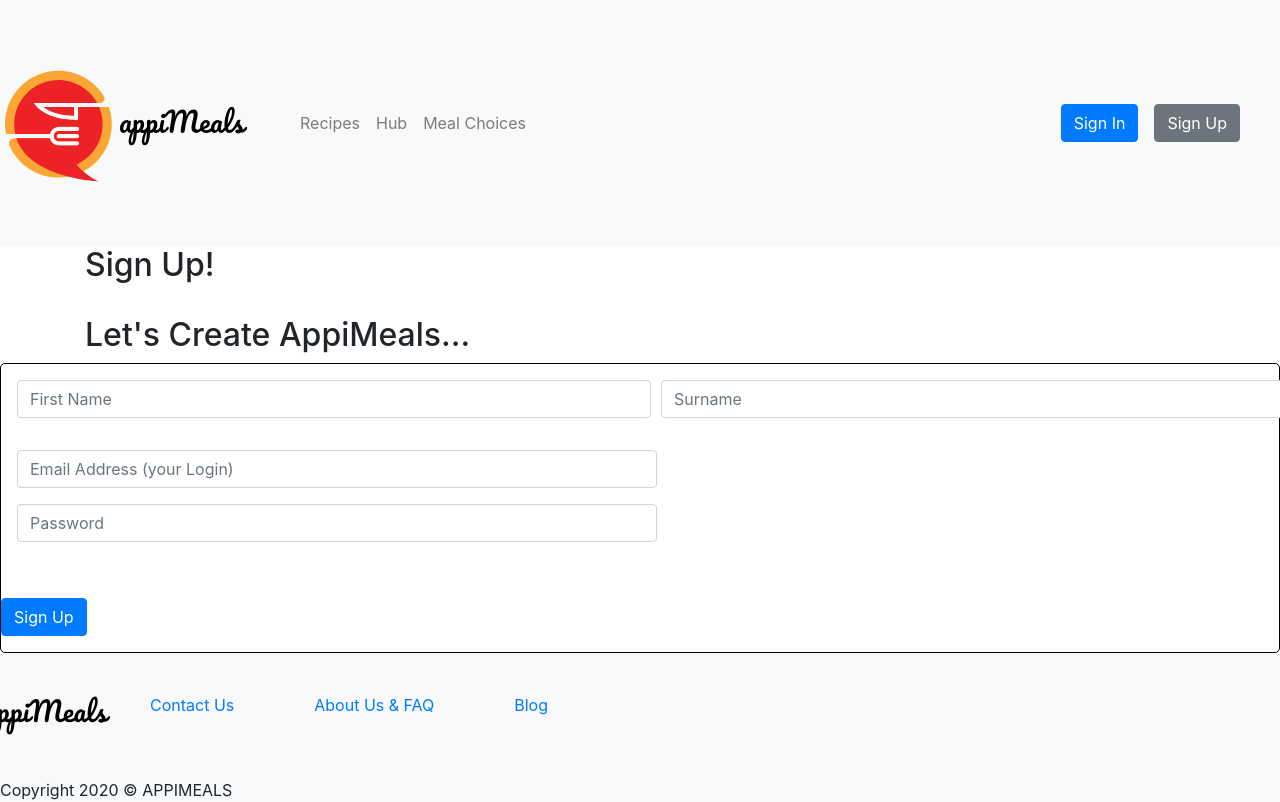
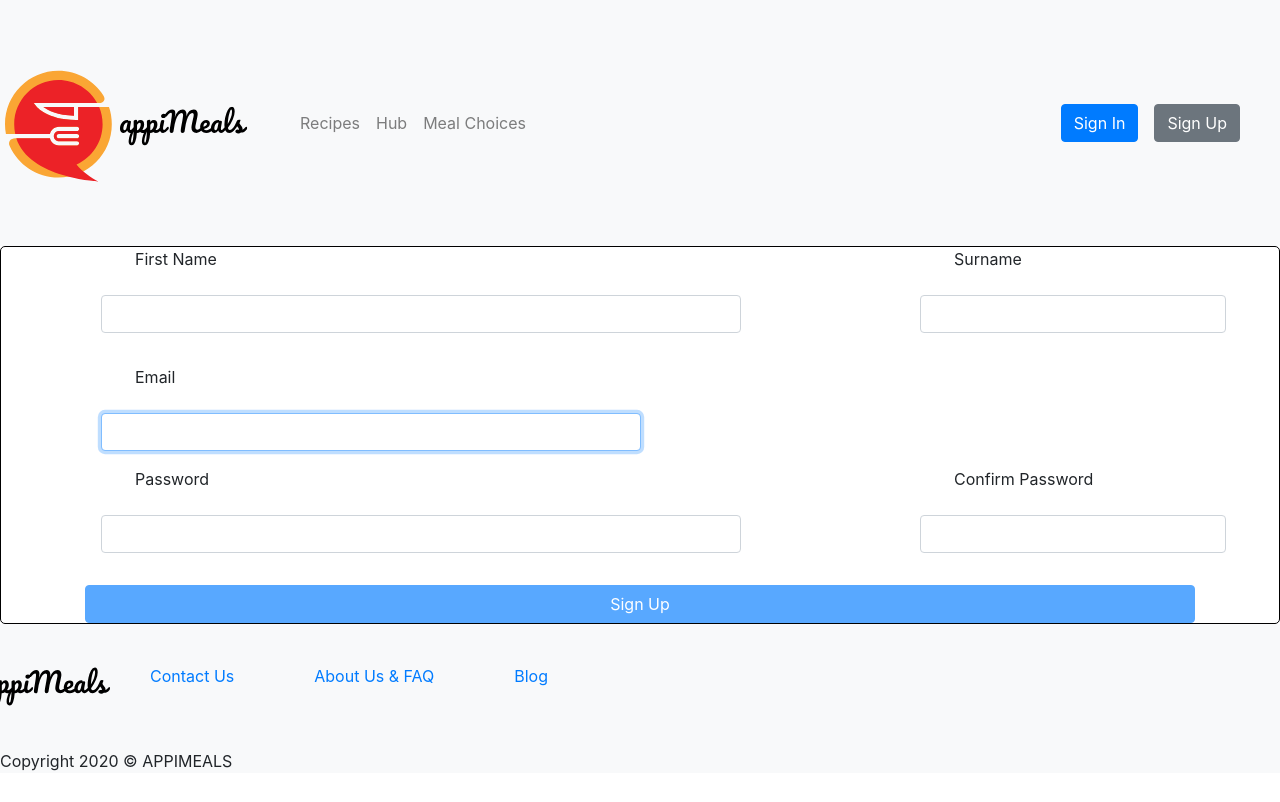
Before and after one commit to AppiMeals/appimeals-frontend, a React (Create React App) app: page /SignUp in a window 1280 px wide. Built offline with nearby package versions, Linux system fonts and the light colour scheme.

Commit message:
User Registration is now working

```diff
--- a/src/Components/Login/Login.js
+++ b/src/Components/Login/Login.js
@@ -11,12 +11,11 @@ export default function Login() {
   const [printError, setPrintError] = useState("");
   const history = useHistory();
 
-  // if (Cookies.get('appimeals') === "Authenticated"){
-  //   Cookies.remove('appimeals');
-  //   console.log("Cookie got removed");
-  //   history.push("/HomePage");
-  // }
-
+  if (Cookies.get('appimeals') === "Authenticated"){
+    Cookies.remove('appimeals');
+    console.log("Cookie got removed");
+    history.push("/HomePage");
+  }
 
   function validateForm() {
     return email.length > 0 && password.length > 0;
--- a/src/Pages/Registration/Registration.css
+++ /dev/null
@@ -1,8 +0,0 @@
-.miniLogo {
-    width: 100px;
-    height: 100px;
-}
-
-.left {
-    text-align: left;
-}
--- a/src/Pages/Registration/Registration.js
+++ b/src/Pages/Registration/Registration.js
@@ -1,94 +1,146 @@
 import React, { useState } from 'react';
-import './Registration.css';
+import Cookies from 'js-cookie';
+import  { useHistory } from 'react-router-dom';
+import axios from 'axios';
 
-import Form from 'react-bootstrap/Form';
-import Container from 'react-bootstrap/Container';
-import Row from 'react-bootstrap/Row';
-import Col from 'react-bootstrap/Col';
-import Button from 'react-bootstrap/Button';
+import { Container, Row, Col, Button, FormGroup, FormControl, FormLabel } from "react-bootstrap";
 
-function SubmitRegistration(props) {
 
+function SubmitRegistration() {
     const [firstName, setFirstName] = useState("");
-    const handleFirstNameChange = e => {
-        setFirstName(e.target.value);
+    const [surname, setSurname] = useState("");
+    const [email, setEmail] = useState("");
+    const [password, setPassword] =  useState("");
+    const [confirmPassword, setConfirmPassword] =  useState("");
+    const history = useHistory();
+
+    function validateForm() {
+        let validation = false;
+        let count = 0;
+        // checking for fields entered
+        if ((email.length > 0) && (password.length > 0) && (firstName.length > 0) && (surname.length > 0) && (confirmPassword.length > 0)) {
+            count += 1;
+        }
+        // checking for passwords matching
+        if (password === confirmPassword){
+            count += 1;
+        }
+        if (count === 2){
+            validation = true;
+        }
+        return validation;
     }
 
-    const [surname, setSurname] = useState("");
-    const handleSurnameChange = e => {
-        setSurname(e.target.value);
+    function handleSubmit(event) {
+        event.preventDefault();
+
+        //Create JSON object
+        const newUser = {
+            "firstName": firstName,
+            "surname": surname,
+            "email": email,
+            "password": password
         }
+        console.log(newUser);
 
-    const [email, setEmail] = useState("");
-    const handleEmailChange = e => {
-        setEmail(e.target.value);
-    }
-
-    const [password, setPassword] =  useState("");
-    const handlePasswordChange = e => {
-        setPassword(e.target.value);
-    }
-    const handleSubmit = e => {
-        e.preventDefault();
-        props.newRegistration(firstName, surname, email);
+        axios
+        .post(`https://xzg3a8az08.execute-api.eu-west-2.amazonaws.com/dev/users`, newUser)
+        .then(response => {
+              // Test response, if all is okay, push to login screen or else
+              // just drop the cookie and go to select meal preferences (MyMealChoices)
+              //console.log(response);
+              Cookies.set('appimeals', 'Authenticated');
+              history.push("/MyMealChoices");
+            })
+        .catch(
+            (error) => {
+                console.log('Error Registering New Member', error);
+            })
     }
 
 return(
     <>
-
+    <form onSubmit={handleSubmit}>
     <Container>
         <Row>
             <Col>
-                    <h2>Sign Up!</h2> <br/>
-                    <h2>Let's Create AppiMeals...</h2>
+            <FormGroup controlId="firstName" size="large">
+                <FormLabel>First Name</FormLabel>
+                <FormControl
+                    autoFocus
+                    className = "textField"
+                    type="text"
+                    value={firstName}
+                    onChange={e => setFirstName(e.target.value)}
+                />
+                </FormGroup>
+            </Col>
+            <FormGroup controlId="surname" size="large">
+                <FormLabel>Surname</FormLabel>
+                <FormControl
+                    autoFocus
+                    type="text"
+                    value={surname}
+                    onChange={e => setSurname(e.target.value)}
+                />
+            </FormGroup>
+        </Row>
+        <Row>
+            <Col>
+            <FormGroup controlId="email" size="large">
+                <FormLabel>Email</FormLabel>
+                <FormControl
+                    autoFocus
+                    type="email"
+                    value={email}
+                    onChange={e => setEmail(e.target.value)}
+                />
+            </FormGroup>
+            </Col>
+            <Col>
+                &nbsp;
+            </Col>
+        </Row>
+        <Row>
+            <Col>
+            <FormGroup controlId="password" size="large">
+                <FormLabel>Password</FormLabel>
+                <FormControl
+                    value={password}
+                    onChange={e => setPassword(e.target.value)}
+                    type="password"
+                />
+            </FormGroup>
+            </Col>
+            <FormGroup controlId="confirmPassword" size="large">
+                <FormLabel>Confirm Password</FormLabel>
+                <FormControl
+                    value={confirmPassword}
+                    onChange={e => setConfirmPassword(e.target.value)}
+                    type="password"
+                />
+            </FormGroup>
+        </Row>
+        <Row>
+            <Col>
+            <Button
+                block size="large"
+                disabled={!validateForm()}
+                type="submit"
+                onClick={handleSubmit}>
+                Sign Up
+            </Button>
             </Col>
         </Row>
     </Container>
+    </form>
+    {/* {console.log("firstName " + firstName)}
+    {console.log("surname " + surname)}
+    {console.log("email " + email)}
+    {console.log("password " + password)}
+    {console.log("confirmPassword " + confirmPassword)} */}
 
-        <Form>
-                <Form.Group>
-                    <Form.Row>
-                        <Col>
-                            <Form.Control
-                                type="text"
-                                placeholder="First Name"
-                                onChange = {handleFirstNameChange}
-                                value={firstName}
-                            />
-                        </Col>
-                        <Col>
-                            <Form.Control
-                                type="text"
-                                placeholder="Surname"
-                                onChange = {handleSurnameChange}
-                                value={surname}
-                            />
-                        </Col>
-                    </Form.Row>
 
-                        <Form.Control
-                            type="email"
-                            placeholder="Email Address (your Login)"
-                            onChange = {handleEmailChange}
-                            value={email}
-                        />
-
-                        <Form.Control
-                            type="password"
-                            placeholder="Password"
-                            onChange = {handlePasswordChange}
-                            value={password}
-                        />
-                    <p>&nbsp;</p>
-                    <Button
-                        variant="primary"
-                        type="submit"
-                        onClick = {handleSubmit}
-                    >
-                        Sign Up
-                    </Button>
-            </Form.Group>
-        </Form>
     </>
     );
 }
```
Also changed, not shown: src/Pages/SignInPage/SignInPage.js (deleted, +0 -138 lines). Lines whose indentation alone changed are shown as unchanged.
